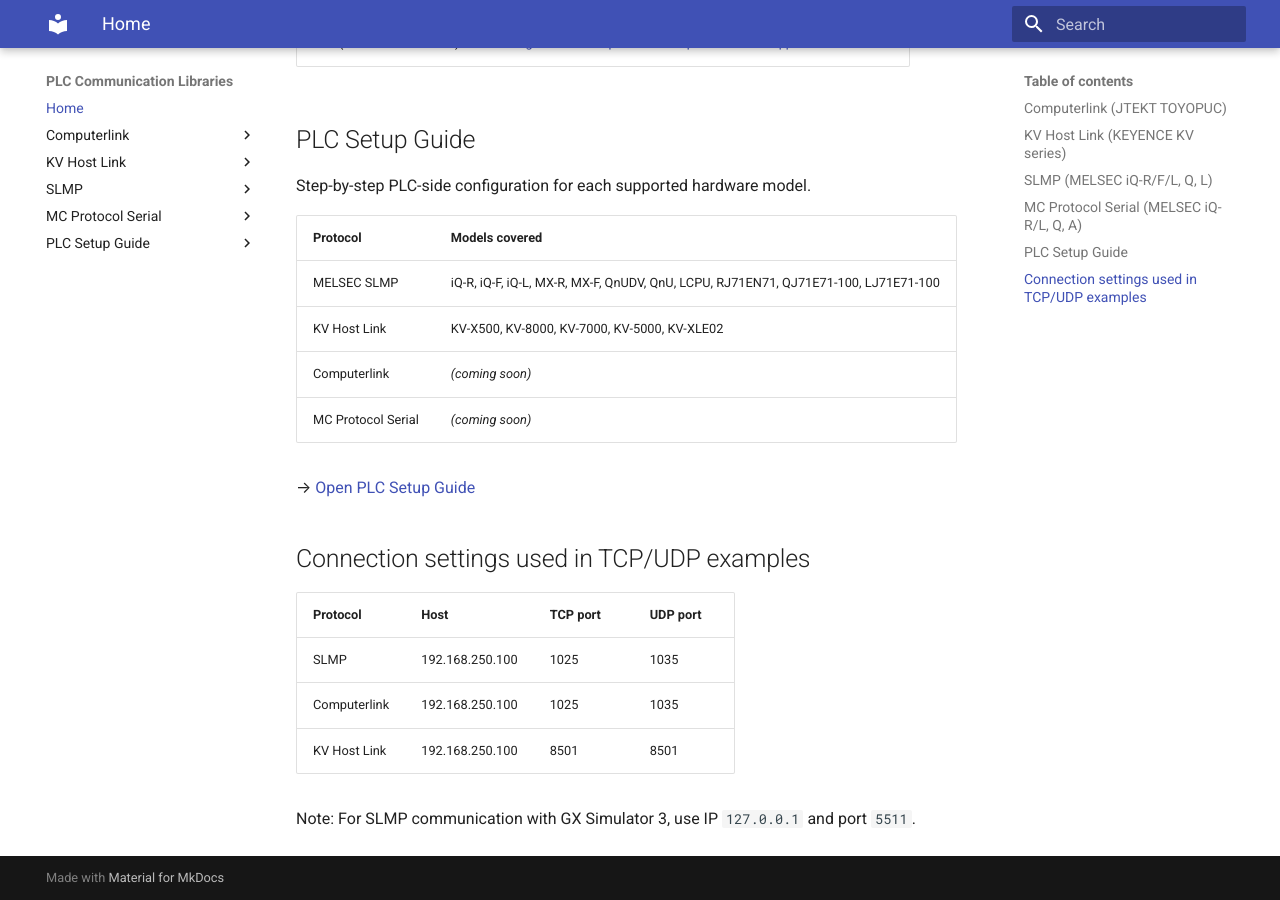
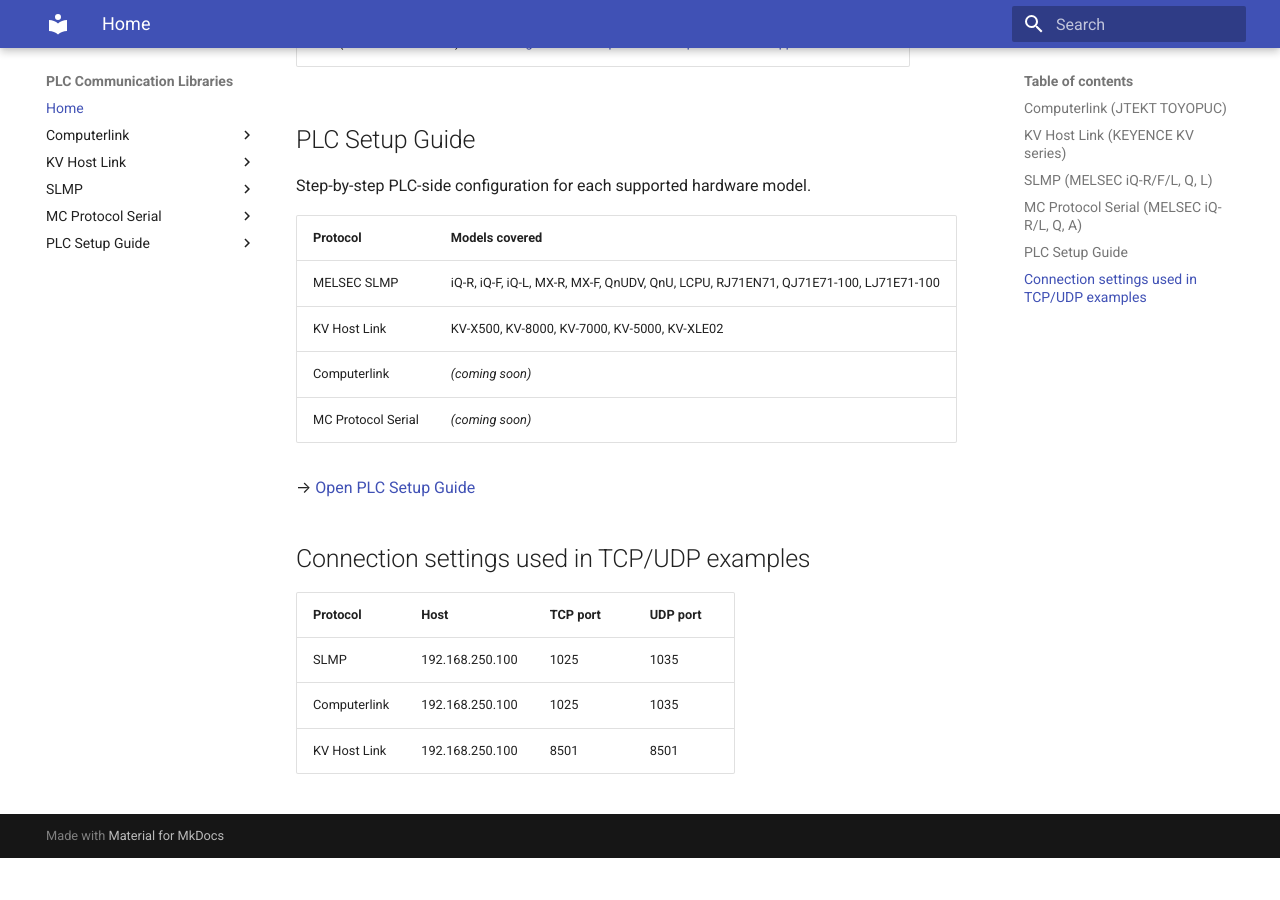
Before and after one commit to fa-yoshinobu/plc-comm-docs-site, an MkDocs documentation site: the page built from docs/index.md, in a window 1280 px wide and 900 px high, scrolled down 1802 px. Built offline with MkDocs 1.6.1 and Material for MkDocs 9.7.7, drawn with Linux system fonts in a browser that asks for light colours; after the commit the page ends 2660 px from its top, so only the background shows below that.

Commit message:
docs: remove GX Simulator 3 SLMP note

```diff
--- a/docs/index.md
+++ b/docs/index.md
@@ -58,5 +58,3 @@ Step-by-step PLC-side configuration for each supported hardware model.
 | SLMP | 192.168.250.100 | 1025 | 1035 |
 | Computerlink | 192.168.250.100 | 1025 | 1035 |
 | KV Host Link | 192.168.250.100 | 8501 | 8501 |
-
-Note: For SLMP communication with GX Simulator 3, use IP `127.0.0.1` and port `5511`.
```
